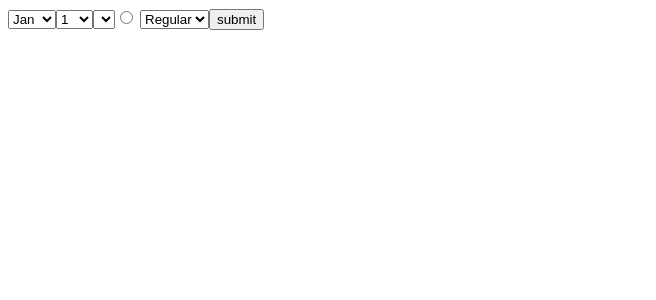
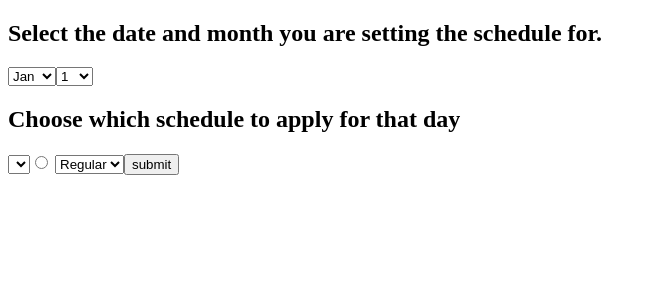
Before and after one commit to bhss-gwc/schedule, a PHP site: page /schedule/day_selector.php in a window 1280 px wide. Shown: the top 300 px of the page, without its empty margins (0-656 px from the left). Run offline with PHP 8.4, Linux system fonts and the light colour scheme; data that the repository does not hold is empty.

Commit message:
Made day_selector marginally prettier

```diff
--- a/day_selector.php
+++ b/day_selector.php
@@ -22,6 +22,11 @@ $dbconnector = mysqli_connect($servername, $username, $password, $dbname);
 $currentmonth = 1;//add php queries
 $currentdate = 1;
 
+?>
+
+<h2>Select the date and month you are setting the schedule for.</h2>
+
+<?php
 echo '<SELECT name = "month">';
   if($currentmonth <= 1){
     echo '<option value = "01">Jan</option>';
@@ -66,7 +71,11 @@ echo '<SELECT name = "date">';
     echo '<option value = "' . $i . '">' . $i . '</option>';
   }
 echo '</select>';
+?>
 
+<h2>Choose which schedule to apply for that day</h2>
+
+<?php
 echo '<SELECT name = "scheduletype">';//finish doing this select query/! defing $dbc-->
   $q = "SELECT schedule_type FROM schedule_change GROUP BY schedule_type";
   $r = @mysqli_query ($dbconnector, $q);
@@ -84,7 +93,7 @@ echo '<SELECT name = "scheduletype">';//finish doing this select query/! defing
 	}
 
 ?>
-<h1>Form: Enter the date and selected schedule</h1>
+<h2>If you wish to create an entirely new schedule, click the button.</h2>
 <form action = "handlermeetings.php" method="POST">
 <!--Meeting Date: <br>
 <input type = "text" name = "datemonth"/><br><br>
```
